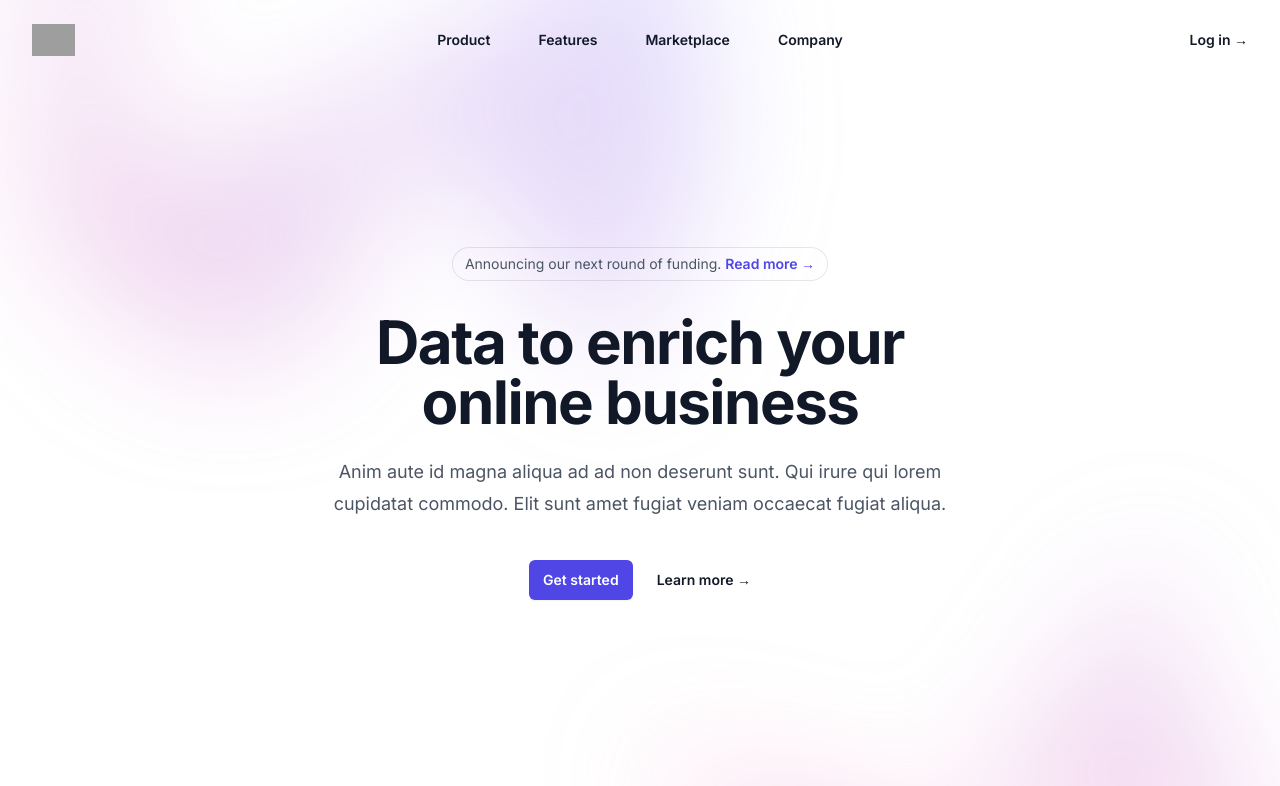
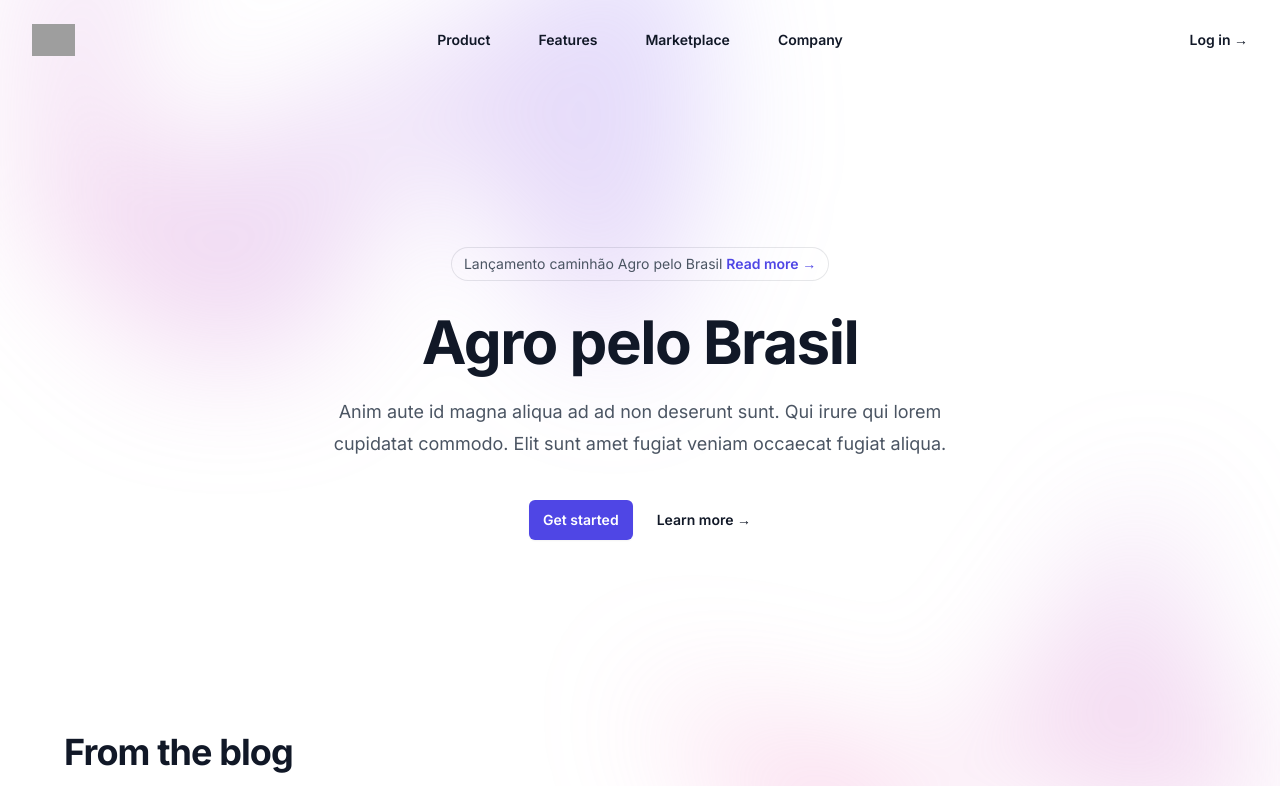
Before and after one commit to jularanja/microsite-CNA, a Next.js app: page / in a window 1280 px wide. Shown: the top 786 px of the page. Built offline with nearby package versions, Linux system fonts and the light colour scheme; grey boxes are pictures that could not be loaded.

Commit message:
texto hero

```diff
--- a/app/components/HeroSection.tsx
+++ b/app/components/HeroSection.tsx
@@ -20,7 +20,7 @@ const HeroSection = () => {
     <div className='mx-auto max-w-2xl py-10 sm:py-48'>
       <div className='hidden sm:mb-8 sm:flex sm:justify-center'>
         <div className='relative rounded-full px-3 py-1 text-sm leading-6 text-gray-600 ring-1 ring-gray-900/10 hover:ring-gray-900/20'>
-          Announcing our next round of funding.{' '}
+          Lançamento caminhão Agro pelo Brasil{' '}
           <a
             href='#'
             className='font-semibold text-indigo-600'>
@@ -34,7 +34,7 @@ const HeroSection = () => {
       </div>
       <div className='text-center'>
         <h1 className='text-4xl font-bold tracking-tight text-gray-900 sm:text-6xl'>
-          Data to enrich your online business
+          Agro pelo Brasil
         </h1>
         <p className='mt-6 text-lg leading-8 text-gray-600'>
           Anim aute id magna aliqua ad ad non deserunt sunt. Qui irure qui
```
